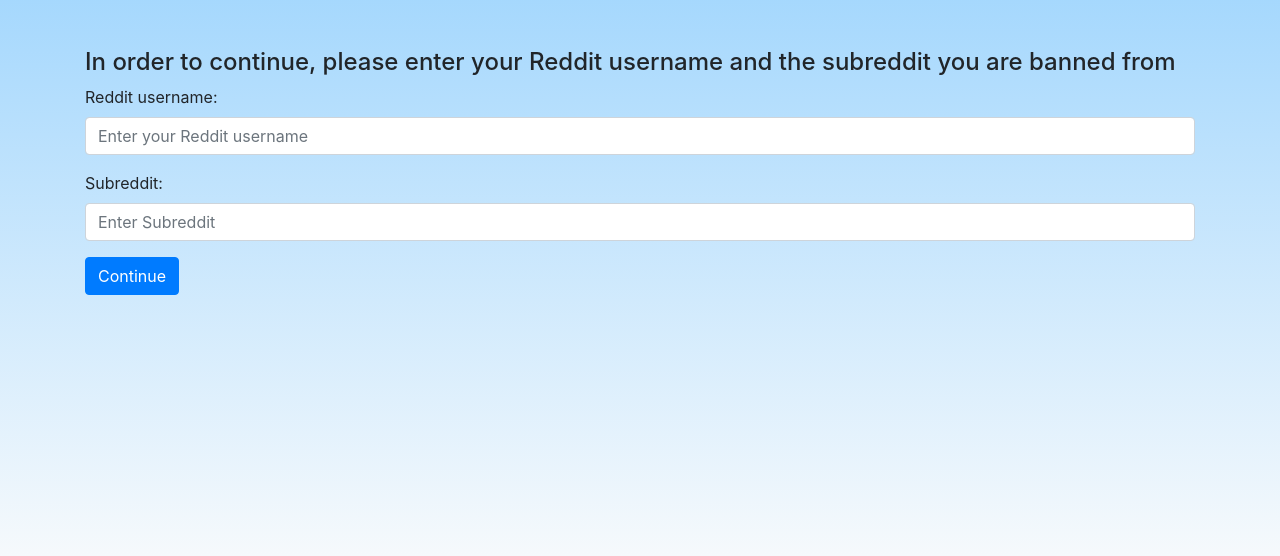
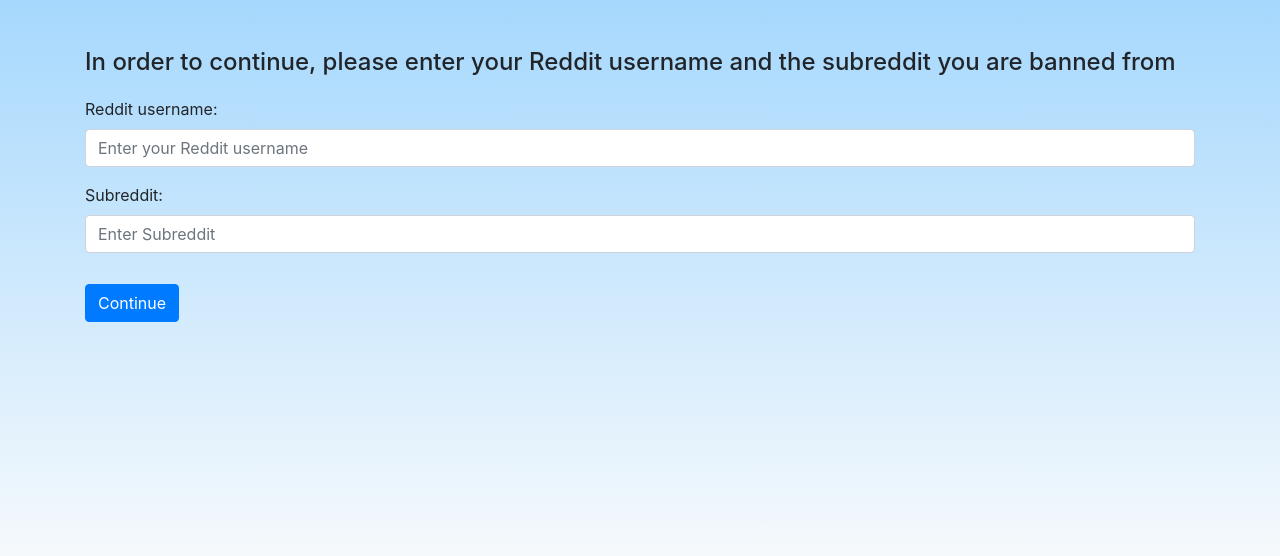
Before and after one commit to casmlab/appealmod, a Django app: page /ban-appeal/auth/ in a window 1280 px wide. Shown: the top 556 px of the page. Run offline with Django 5.2, Linux system fonts and the light colour scheme; some libraries are stand-ins or nearby versions.

Commit message:
ban-appeals: Add additional styles for the header and button

```diff
--- a/static/css/styles.css
+++ b/static/css/styles.css
@@ -40,6 +40,10 @@ body::before {
 h1 {
     font-size: 52px;
     font-family: 'Inter', sans-serif;
+}
+
+h4 {
+    margin-bottom: 20px;
 }
 
 .center {
@@ -314,3 +318,7 @@ h1 {
     list-style: none;
     margin-left: -40px;
 }
+
+.submit {
+    margin-top: 15px;
+}
--- a/templates/ban-appeal/auth.html
+++ b/templates/ban-appeal/auth.html
@@ -26,6 +26,7 @@
                 {{ form.subreddit.errors }}
             </div>
         </div>
-        <button type="submit" class="btn btn-primary">Continue</button>
+
+        <button type="submit" class="btn btn-primary submit">Continue</button>
     </form>
 {% endblock %}
```
